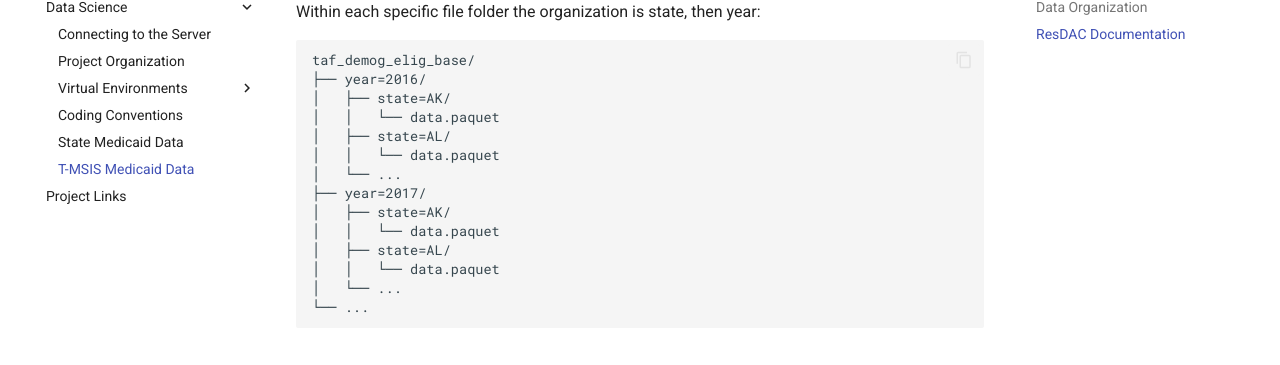
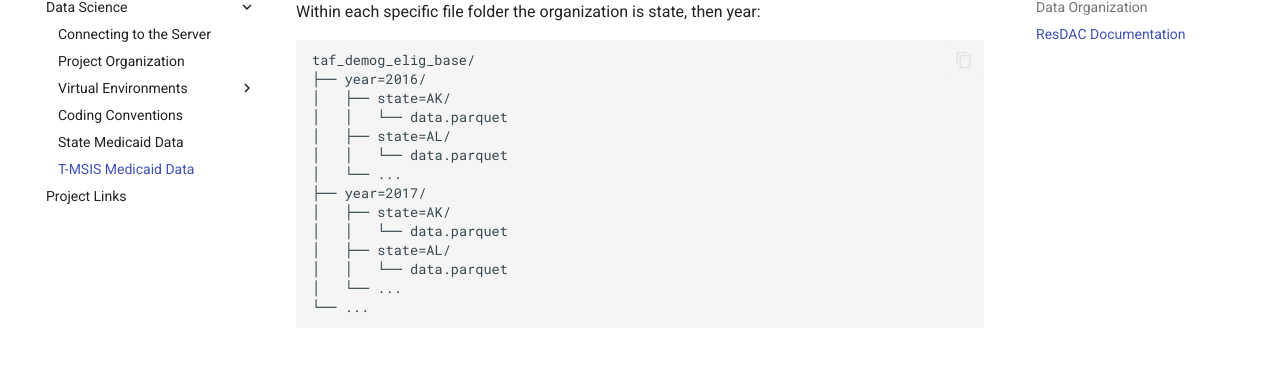
Before and after one commit to Yale-Medicaid/Documentation, an MkDocs documentation site: the page built from docs/data_science/tmsis_medicaid_data.md, in a window 1280 px wide and 900 px high, scrolled down 1646 px. Shown: the part 173-538 px from the top of the window. Built offline with MkDocs 1.6.1 and Material for MkDocs 9.7.7, drawn with Linux system fonts in a browser that asks for light colours.

Commit message:
Fix parquet typo

````diff
--- a/docs/data_science/tmsis_medicaid_data.md
+++ b/docs/data_science/tmsis_medicaid_data.md
@@ -60,15 +60,15 @@ Within each specific file folder the organization is state, then year:
 taf_demog_elig_base/
 ├── year=2016/
 │   ├── state=AK/
-│   │   └── data.paquet
+│   │   └── data.parquet
 │   ├── state=AL/
-│   │   └── data.paquet
+│   │   └── data.parquet
 │   └── ...
 ├── year=2017/
 │   ├── state=AK/
-│   │   └── data.paquet
+│   │   └── data.parquet
 │   ├── state=AL/
-│   │   └── data.paquet
+│   │   └── data.parquet
 │   └── ...
 └── ...
 ```
````
